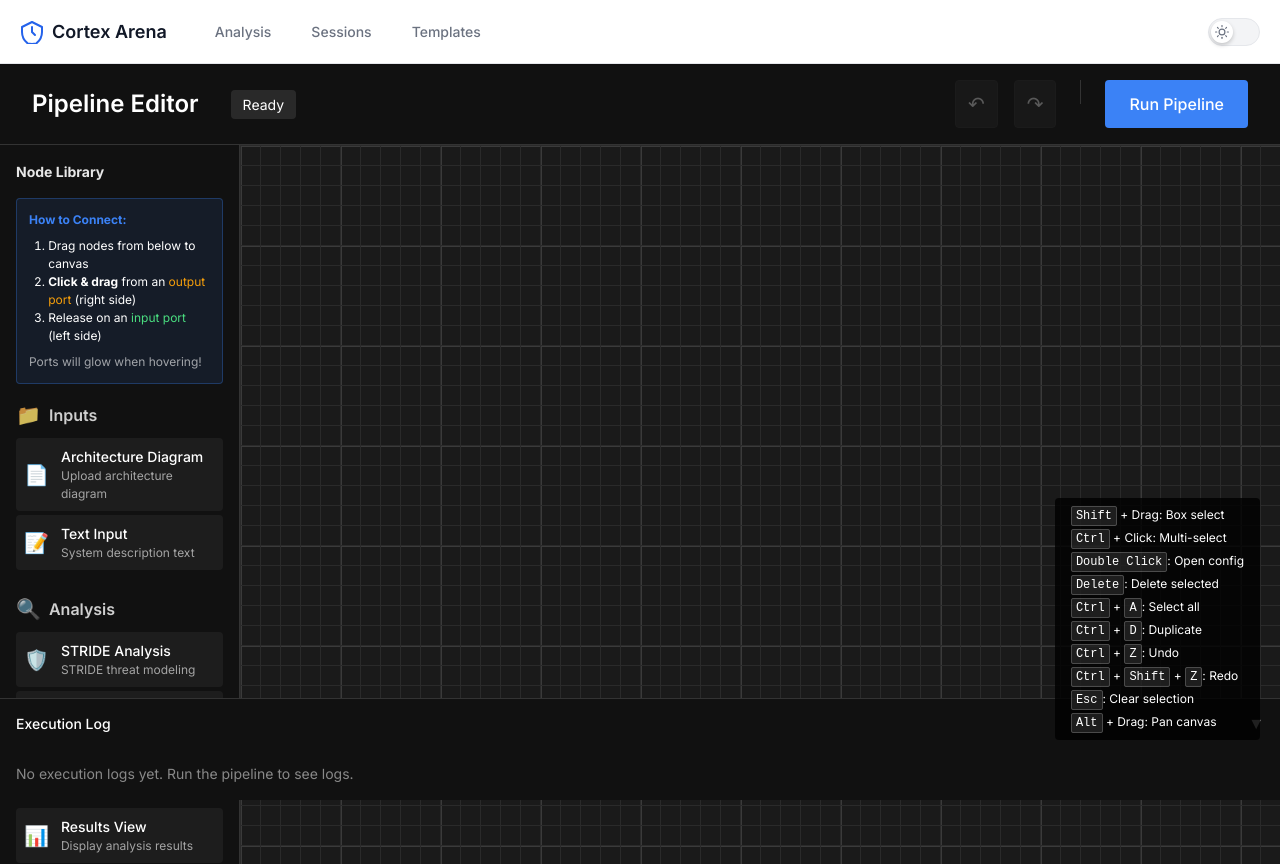
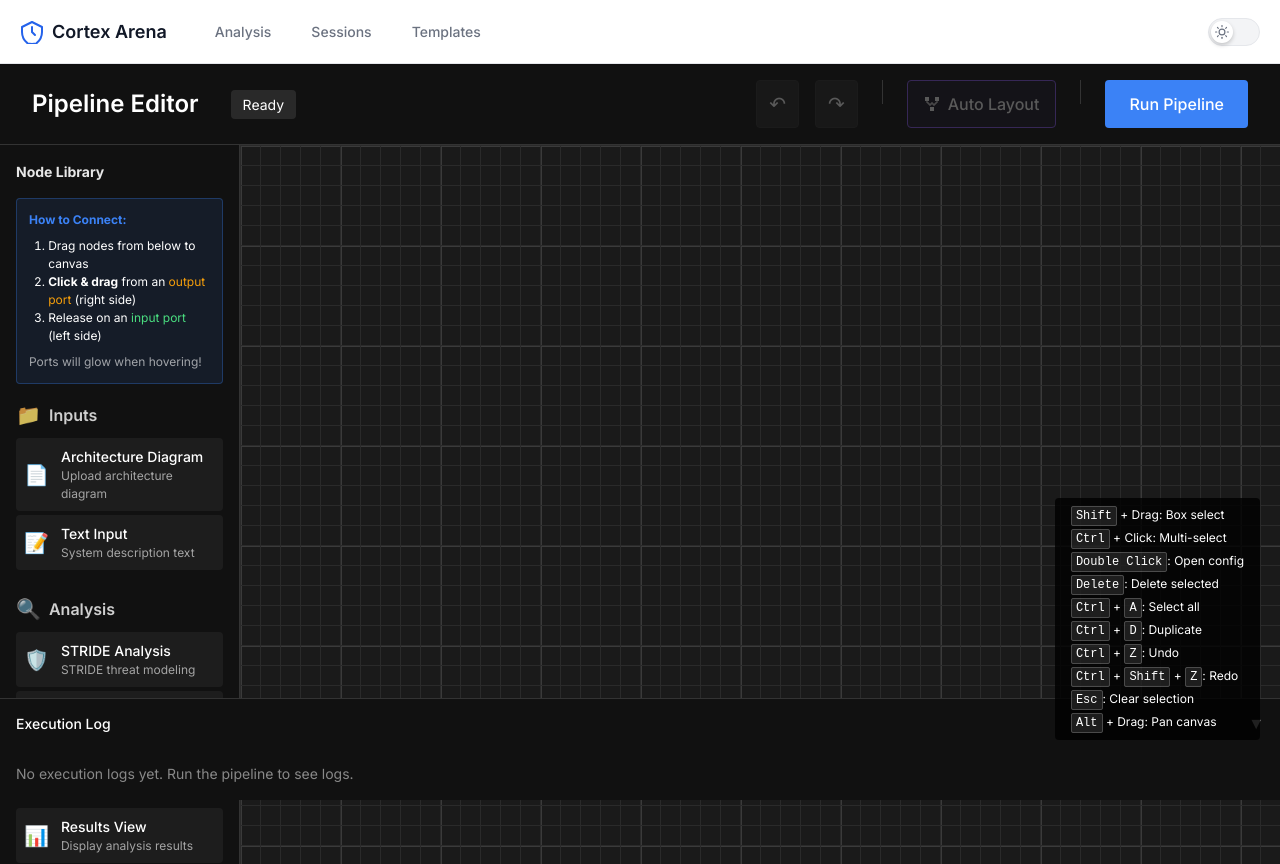
Before and after one commit to AISecurityAssurance/cortex_arema, a Next.js app: page /pipeline-editor in a window 1280 px wide. Built offline with nearby package versions, Linux system fonts and the light colour scheme.

Commit message:
Add a button to autolayout the nodes in a workflow

```diff
--- a/package.json
+++ b/package.json
@@ -10,6 +10,8 @@
   },
   "dependencies": {
     "@radix-ui/react-dialog": "^1.1.14",
+    "@types/dagre": "^0.7.53",
+    "dagre": "^0.8.5",
     "lucide-react": "^0.525.0",
     "next": "15.4.2",
     "react": "19.1.0",
--- a/src/app/pipeline-editor/hooks/usePipeline.tsx
+++ b/src/app/pipeline-editor/hooks/usePipeline.tsx
@@ -1,6 +1,7 @@
 import { useState, useCallback, useEffect } from "react";
 import { PipelineNode, Connection, Point } from "../types/pipeline";
 import { useHistory } from "./useHistory";
+import { autoLayoutNodes, suggestLayoutDirection } from "../utils/autoLayout";
 
 interface PipelineState {
   nodes: PipelineNode[];
@@ -276,6 +277,21 @@ export function usePipeline() {
     setSelectedConnectionId(null);
   }, []);
 
+  const autoLayout = useCallback(() => {
+    if (nodes.length === 0) return;
+
+    // Determine best layout direction
+    const direction = suggestLayoutDirection(nodes);
+
+    // Calculate new positions
+    const newPositions = autoLayoutNodes(nodes, connections, { direction });
+
+    // Apply the new positions
+    if (newPositions.size > 0) {
+      updateMultipleNodePositions(newPositions);
+    }
+  }, [nodes, connections, updateMultipleNodePositions]);
+
   // Handle keyboard shortcuts for undo/redo
   useEffect(() => {
     const handleKeyDown = (e: KeyboardEvent) => {
@@ -323,6 +339,7 @@ export function usePipeline() {
     updateNodePosition,
     updateMultipleNodePositions,
     clearSelection,
+    autoLayout,
     undo,
     redo,
     canUndo,
--- a/src/app/pipeline-editor/page.tsx
+++ b/src/app/pipeline-editor/page.tsx
@@ -39,6 +39,7 @@ export default function PipelineEditorPage() {
     updateNodePosition,
     updateMultipleNodePositions,
     clearSelection,
+    autoLayout,
     undo,
     redo,
     canUndo,
@@ -101,6 +102,21 @@ export default function PipelineEditorPage() {
             title={`Redo (${modKey}+Shift+Z)`}
           >
             ↷
+          </button>
+          <div className="header-separator" />
+          <button
+            className="btn-auto-layout"
+            onClick={autoLayout}
+            disabled={nodes.length === 0}
+            title="Auto-arrange nodes"
+          >
+            <svg width="16" height="16" viewBox="0 0 16 16" fill="currentColor">
+              <rect x="1" y="1" width="4" height="4" />
+              <rect x="11" y="1" width="4" height="4" />
+              <rect x="6" y="11" width="4" height="4" />
+              <path d="M3 5v2h2v2h2V7h2v2h2V7h2V5" stroke="currentColor" strokeWidth="1" fill="none" />
+            </svg>
+            Auto Layout
           </button>
           <div className="header-separator" />
           <button
--- a/src/app/pipeline-editor/pipeline-editor.css
+++ b/src/app/pipeline-editor/pipeline-editor.css
@@ -123,6 +123,40 @@
   height: 24px;
   background: var(--panel-border);
   margin: 0 0.5rem;
+}
+
+.btn-auto-layout {
+  display: flex;
+  align-items: center;
+  gap: 0.5rem;
+  padding: 0.5rem 1rem;
+  background: rgba(139, 92, 246, 0.1);
+  color: white;
+  border: 1px solid var(--node-selected);
+  border-radius: 0.25rem;
+  font-weight: 500;
+  cursor: pointer;
+  transition: all 0.2s;
+}
+
+.btn-auto-layout:hover:not(:disabled) {
+  background: rgba(139, 92, 246, 0.2);
+  border-color: var(--node-selected);
+  transform: translateY(-1px);
+}
+
+.btn-auto-layout:active:not(:disabled) {
+  transform: translateY(0);
+}
+
+.btn-auto-layout:disabled {
+  opacity: 0.3;
+  cursor: not-allowed;
+}
+
+.btn-auto-layout svg {
+  width: 16px;
+  height: 16px;
 }
 
 .pipeline-body {
--- /dev/null
+++ b/src/app/pipeline-editor/utils/autoLayout.ts
@@ -0,0 +1,97 @@
+import dagre from 'dagre';
+import { PipelineNode, Connection } from '../types/pipeline';
+
+export interface LayoutOptions {
+  nodeWidth?: number;
+  nodeHeight?: number;
+  nodeSpacingX?: number;
+  nodeSpacingY?: number;
+  direction?: 'TB' | 'BT' | 'LR' | 'RL';
+}
+
+const DEFAULT_OPTIONS: Required<LayoutOptions> = {
+  nodeWidth: 200,
+  nodeHeight: 120,
+  nodeSpacingX: 100,
+  nodeSpacingY: 80,
+  direction: 'LR', // Left to Right for pipeline flow
+};
+
+export function autoLayoutNodes(
+  nodes: PipelineNode[],
+  connections: Connection[],
+  options: LayoutOptions = {}
+): Map<string, { x: number; y: number }> {
+  const config = { ...DEFAULT_OPTIONS, ...options };
+
+  // Create a new directed graph
+  const g = new dagre.graphlib.Graph();
+
+  // Set graph properties
+  g.setGraph({
+    rankdir: config.direction,
+    nodesep: config.nodeSpacingX,
+    ranksep: config.nodeSpacingY,
+    marginx: 50,
+    marginy: 50,
+  });
+
+  // Default to {} for node and edge labels
+  g.setDefaultEdgeLabel(() => ({}));
+
+  // Add nodes to the graph
+  nodes.forEach(node => {
+    g.setNode(node.id, {
+      width: config.nodeWidth,
+      height: config.nodeHeight,
+    });
+  });
+
+  // Add edges (connections) to the graph
+  connections.forEach(connection => {
+    // Only add valid connections
+    if (nodes.some(n => n.id === connection.from.nodeId) &&
+        nodes.some(n => n.id === connection.to.nodeId)) {
+      g.setEdge(connection.from.nodeId, connection.to.nodeId);
+    }
+  });
+
+  // Run the layout algorithm
+  dagre.layout(g);
+
+  // Extract the new positions
+  const newPositions = new Map<string, { x: number; y: number }>();
+
+  nodes.forEach(node => {
+    const dagreNode = g.node(node.id);
+    if (dagreNode) {
+      // Dagre positions nodes at their center, so adjust to top-left
+      newPositions.set(node.id, {
+        x: Math.round(dagreNode.x - config.nodeWidth / 2),
+        y: Math.round(dagreNode.y - config.nodeHeight / 2),
+      });
+    }
+  });
+
+  return newPositions;
+}
+
+export function categorizeNodes(nodes: PipelineNode[]) {
+  const inputNodes = nodes.filter(n => n.type.startsWith('input-'));
+  const analysisNodes = nodes.filter(n => n.type.startsWith('analysis-'));
+  const outputNodes = nodes.filter(n => n.type.startsWith('output-'));
+
+  return { inputNodes, analysisNodes, outputNodes };
+}
+
+export function suggestLayoutDirection(nodes: PipelineNode[]): 'LR' | 'TB' {
+  const { inputNodes, outputNodes } = categorizeNodes(nodes);
+
+  // If we have clear input -> output flow, use left-to-right
+  if (inputNodes.length > 0 && outputNodes.length > 0) {
+    return 'LR';
+  }
+
+  // For other cases, use top-to-bottom
+  return 'TB';
+}
```
Also changed, not shown: 1 other file (tests, documents, lock files or other folders).
